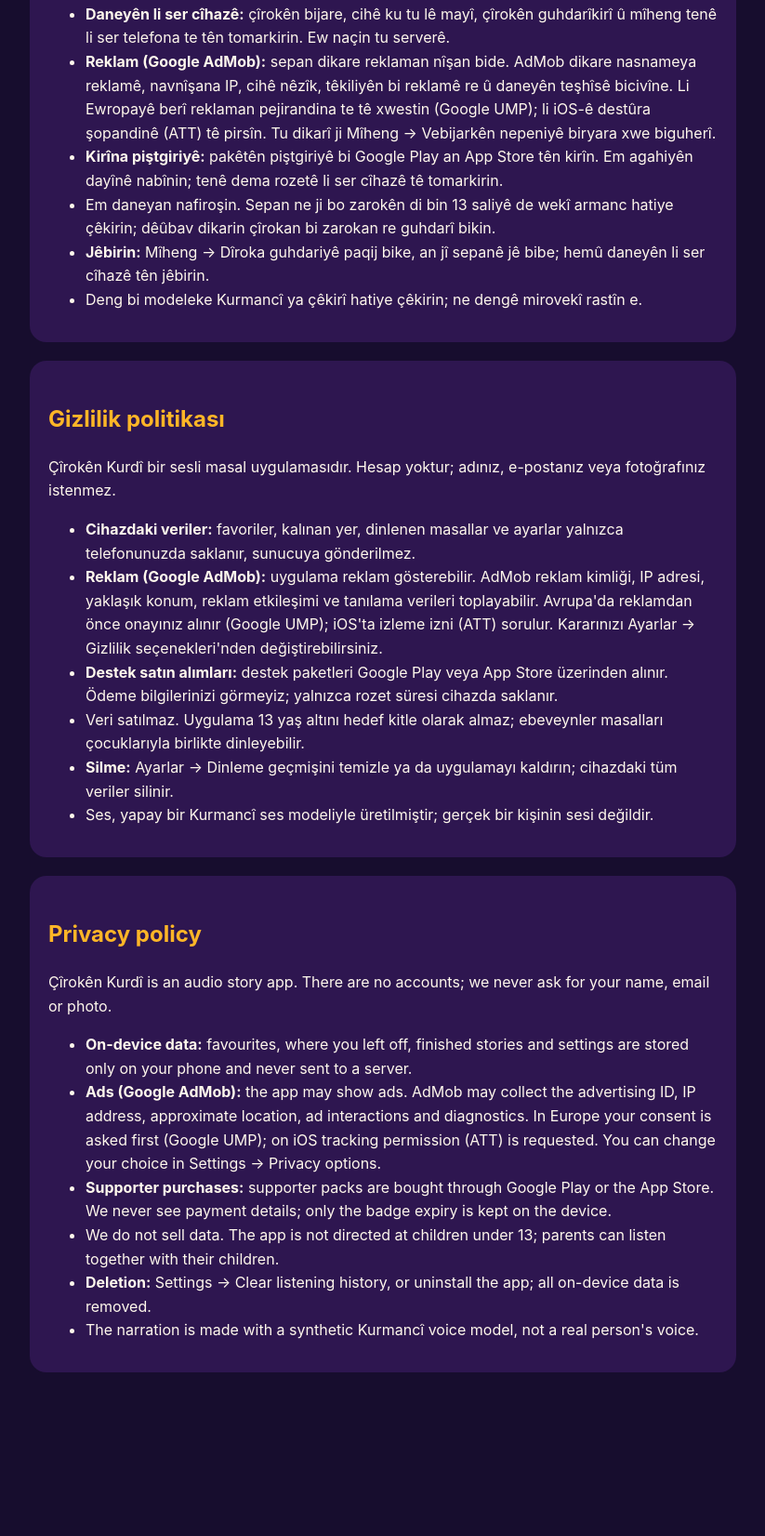
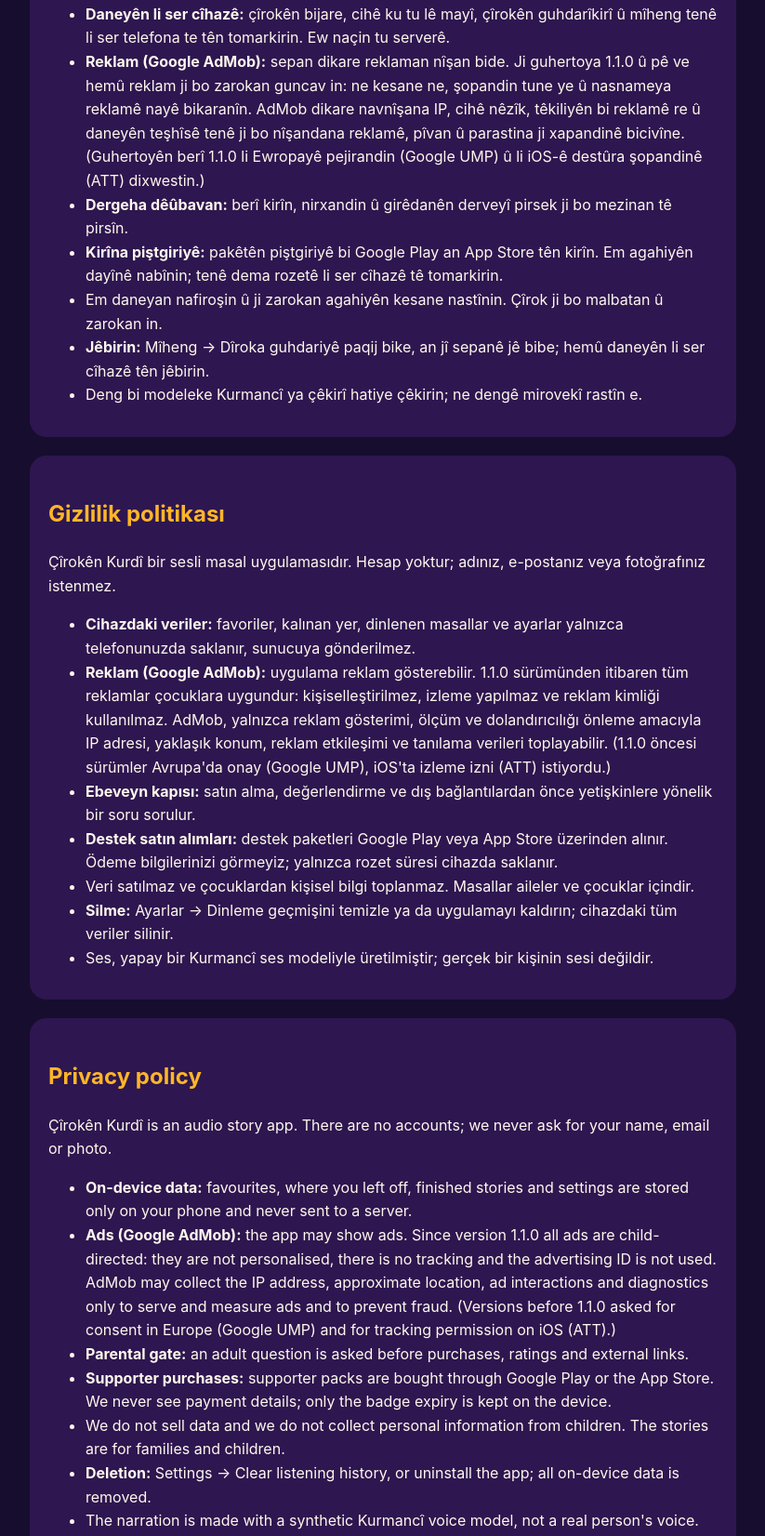
Before and after one commit to zanagamestudios-lgtm/zanagamestudios-lgtm.github.io, a plain HTML site: page ciroken-kurdi/privacy/index.html in a window 1280 px wide. Shown: the part 383-2035 px from the top of the page at 93% size, without its empty margins (228-1051 px from the left). Before the commit the page ends 1919 px from the top, so only its background shows below. Drawn offline with Linux system fonts and the light colour scheme.

Commit message:
Çîrokên Kurdî: gizlilik politikası 1.1.0 (çocuğa yönelik reklam, izleme yok, ebeveyn kapısı)
Co-Authored-By: Claude Opus 5.5 <noreply@anthropic.com>

```diff
--- a/ciroken-kurdi/privacy/index.html
+++ b/ciroken-kurdi/privacy/index.html
@@ -18,7 +18,7 @@
 <body>
 <main>
 <h1>Çîrokên Kurdî</h1>
-<p class="muted">Zana Game Studios · zanagamestudios@gmail.com · Guhertina dawî / Son güncelleme / Last updated: 4 Kasım 2026</p>
+<p class="muted">Zana Game Studios · zanagamestudios@gmail.com · Guhertina dawî / Son güncelleme / Last updated: 23 Kasım 2026</p>
 <nav><a href="#ku">Kurmancî</a><a href="#tr">Türkçe</a><a href="#en">English</a></nav>
 
 <section id="ku">
@@ -26,9 +26,10 @@
 <p>Çîrokên Kurdî sepaneke çîrokên dengî ye. Hesab tune ye; tu navê, e-peyam an jî wêneyê te nayê xwestin.</p>
 <ul>
 <li><b>Daneyên li ser cîhazê:</b> çîrokên bijare, cihê ku tu lê mayî, çîrokên guhdarîkirî û mîheng tenê li ser telefona te tên tomarkirin. Ew naçin tu serverê.</li>
-<li><b>Reklam (Google AdMob):</b> sepan dikare reklaman nîşan bide. AdMob dikare nasnameya reklamê, navnîşana IP, cihê nêzîk, têkiliyên bi reklamê re û daneyên teşhîsê bicivîne. Li Ewropayê berî reklaman pejirandina te tê xwestin (Google UMP); li iOS-ê destûra şopandinê (ATT) tê pirsîn. Tu dikarî ji Mîheng → Vebijarkên nepeniyê biryara xwe biguherî.</li>
+<li><b>Reklam (Google AdMob):</b> sepan dikare reklaman nîşan bide. Ji guhertoya 1.1.0 û pê ve hemû reklam ji bo zarokan guncav in: ne kesane ne, şopandin tune ye û nasnameya reklamê nayê bikaranîn. AdMob dikare navnîşana IP, cihê nêzîk, têkiliyên bi reklamê re û daneyên teşhîsê tenê ji bo nîşandana reklamê, pîvan û parastina ji xapandinê bicivîne. (Guhertoyên berî 1.1.0 li Ewropayê pejirandin (Google UMP) û li iOS-ê destûra şopandinê (ATT) dixwestin.)</li>
+<li><b>Dergeha dêûbavan:</b> berî kirîn, nirxandin û girêdanên derveyî pirsek ji bo mezinan tê pirsîn.</li>
 <li><b>Kirîna piştgiriyê:</b> pakêtên piştgiriyê bi Google Play an App Store tên kirîn. Em agahiyên dayînê nabînin; tenê dema rozetê li ser cîhazê tê tomarkirin.</li>
-<li>Em daneyan nafiroşin. Sepan ne ji bo zarokên di bin 13 saliyê de wekî armanc hatiye çêkirin; dêûbav dikarin çîrokan bi zarokan re guhdarî bikin.</li>
+<li>Em daneyan nafiroşin û ji zarokan agahiyên kesane nastînin. Çîrok ji bo malbatan û zarokan in.</li>
 <li><b>Jêbirin:</b> Mîheng → Dîroka guhdariyê paqij bike, an jî sepanê jê bibe; hemû daneyên li ser cîhazê tên jêbirin.</li>
 <li>Deng bi modeleke Kurmancî ya çêkirî hatiye çêkirin; ne dengê mirovekî rastîn e.</li>
 </ul>
@@ -39,9 +40,10 @@
 <p>Çîrokên Kurdî bir sesli masal uygulamasıdır. Hesap yoktur; adınız, e-postanız veya fotoğrafınız istenmez.</p>
 <ul>
 <li><b>Cihazdaki veriler:</b> favoriler, kalınan yer, dinlenen masallar ve ayarlar yalnızca telefonunuzda saklanır, sunucuya gönderilmez.</li>
-<li><b>Reklam (Google AdMob):</b> uygulama reklam gösterebilir. AdMob reklam kimliği, IP adresi, yaklaşık konum, reklam etkileşimi ve tanılama verileri toplayabilir. Avrupa'da reklamdan önce onayınız alınır (Google UMP); iOS'ta izleme izni (ATT) sorulur. Kararınızı Ayarlar → Gizlilik seçenekleri'nden değiştirebilirsiniz.</li>
+<li><b>Reklam (Google AdMob):</b> uygulama reklam gösterebilir. 1.1.0 sürümünden itibaren tüm reklamlar çocuklara uygundur: kişiselleştirilmez, izleme yapılmaz ve reklam kimliği kullanılmaz. AdMob, yalnızca reklam gösterimi, ölçüm ve dolandırıcılığı önleme amacıyla IP adresi, yaklaşık konum, reklam etkileşimi ve tanılama verileri toplayabilir. (1.1.0 öncesi sürümler Avrupa'da onay (Google UMP), iOS'ta izleme izni (ATT) istiyordu.)</li>
+<li><b>Ebeveyn kapısı:</b> satın alma, değerlendirme ve dış bağlantılardan önce yetişkinlere yönelik bir soru sorulur.</li>
 <li><b>Destek satın alımları:</b> destek paketleri Google Play veya App Store üzerinden alınır. Ödeme bilgilerinizi görmeyiz; yalnızca rozet süresi cihazda saklanır.</li>
-<li>Veri satılmaz. Uygulama 13 yaş altını hedef kitle olarak almaz; ebeveynler masalları çocuklarıyla birlikte dinleyebilir.</li>
+<li>Veri satılmaz ve çocuklardan kişisel bilgi toplanmaz. Masallar aileler ve çocuklar içindir.</li>
 <li><b>Silme:</b> Ayarlar → Dinleme geçmişini temizle ya da uygulamayı kaldırın; cihazdaki tüm veriler silinir.</li>
 <li>Ses, yapay bir Kurmancî ses modeliyle üretilmiştir; gerçek bir kişinin sesi değildir.</li>
 </ul>
@@ -52,9 +54,10 @@
 <p>Çîrokên Kurdî is an audio story app. There are no accounts; we never ask for your name, email or photo.</p>
 <ul>
 <li><b>On-device data:</b> favourites, where you left off, finished stories and settings are stored only on your phone and never sent to a server.</li>
-<li><b>Ads (Google AdMob):</b> the app may show ads. AdMob may collect the advertising ID, IP address, approximate location, ad interactions and diagnostics. In Europe your consent is asked first (Google UMP); on iOS tracking permission (ATT) is requested. You can change your choice in Settings → Privacy options.</li>
+<li><b>Ads (Google AdMob):</b> the app may show ads. Since version 1.1.0 all ads are child-directed: they are not personalised, there is no tracking and the advertising ID is not used. AdMob may collect the IP address, approximate location, ad interactions and diagnostics only to serve and measure ads and to prevent fraud. (Versions before 1.1.0 asked for consent in Europe (Google UMP) and for tracking permission on iOS (ATT).)</li>
+<li><b>Parental gate:</b> an adult question is asked before purchases, ratings and external links.</li>
 <li><b>Supporter purchases:</b> supporter packs are bought through Google Play or the App Store. We never see payment details; only the badge expiry is kept on the device.</li>
-<li>We do not sell data. The app is not directed at children under 13; parents can listen together with their children.</li>
+<li>We do not sell data and we do not collect personal information from children. The stories are for families and children.</li>
 <li><b>Deletion:</b> Settings → Clear listening history, or uninstall the app; all on-device data is removed.</li>
 <li>The narration is made with a synthetic Kurmancî voice model, not a real person's voice.</li>
 </ul>
```
